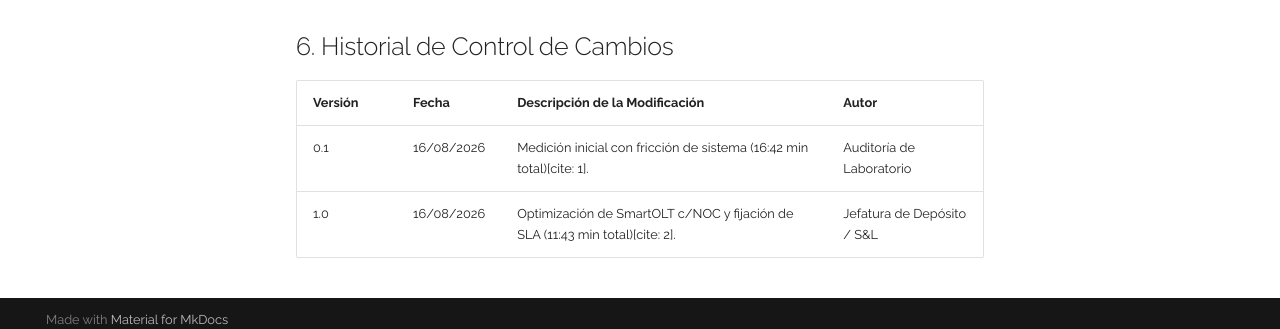
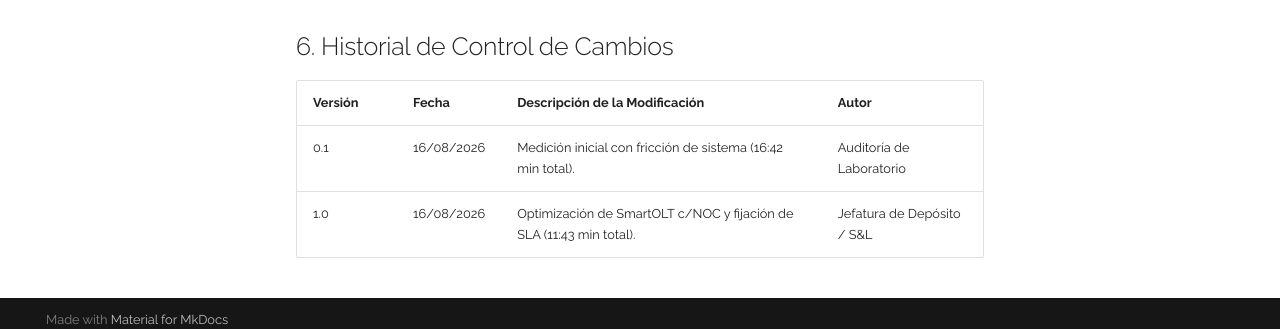
Before and after one commit to elingenierok/procedimientos-isp, an MkDocs documentation site: the page built from docs/diagnosticos/DG-EQU-001.md, in a window 1280 px wide and 900 px high, scrolled down 3736 px. Shown: the part 558-887 px from the top of the window. Built offline with MkDocs 1.6.1 and Material for MkDocs 9.7.7, drawn with Linux system fonts in a browser that asks for light colours.

Commit message:
Clean up change descriptions in DG-EQU-001.md
Removed citation tags from change descriptions.

```diff
--- a/docs/diagnosticos/DG-EQU-001.md
+++ b/docs/diagnosticos/DG-EQU-001.md
@@ -96,5 +96,5 @@ graph TD
 
 | Versión | Fecha | Descripción de la Modificación | Autor |
 | :--- | :--- | :--- | :--- |
-| 0.1 | 16/08/2026 | Medición inicial con fricción de sistema (16:42 min total)[cite: 1]. | Auditoría de Laboratorio |
-| 1.0 | 16/08/2026 | Optimización de SmartOLT c/NOC y fijación de SLA (11:43 min total)[cite: 2]. | Jefatura de Depósito / S&L |
+| 0.1 | 16/08/2026 | Medición inicial con fricción de sistema (16:42 min total). | Auditoría de Laboratorio |
+| 1.0 | 16/08/2026 | Optimización de SmartOLT c/NOC y fijación de SLA (11:43 min total). | Jefatura de Depósito / S&L |
```
